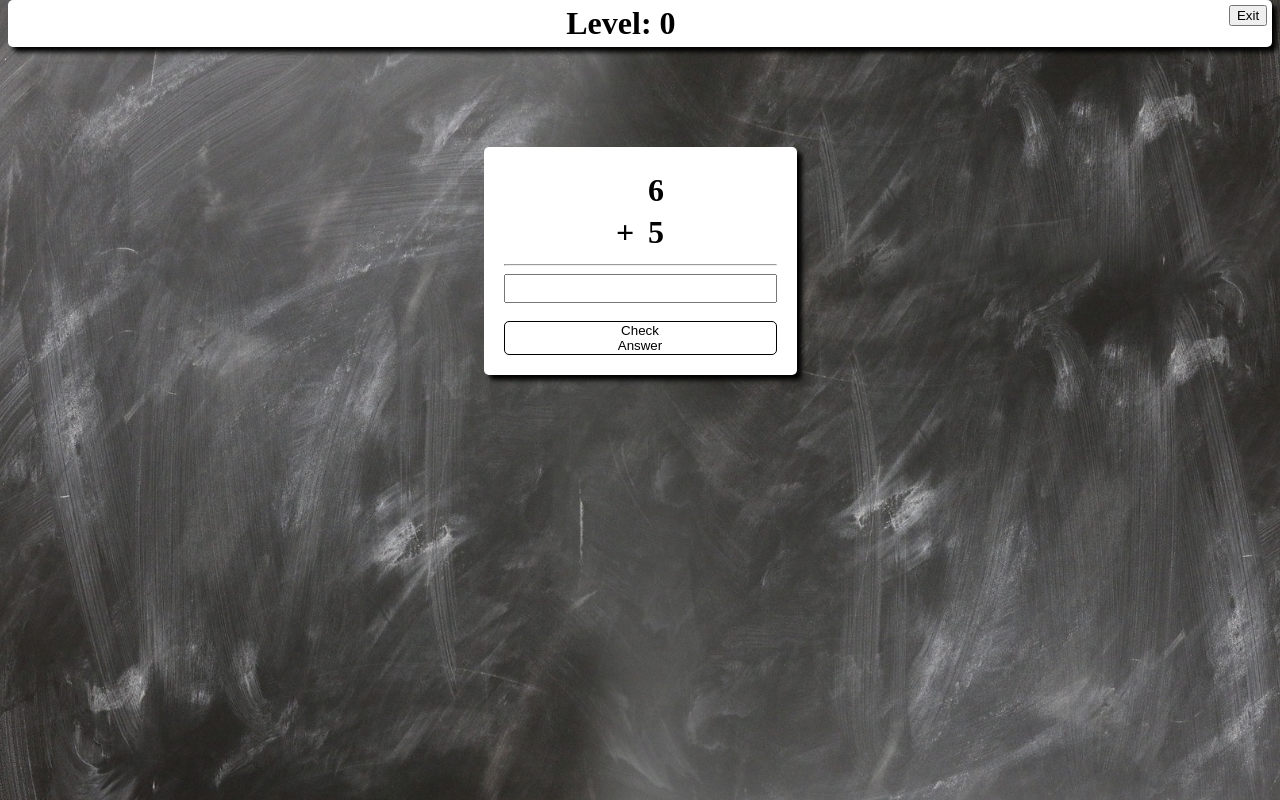
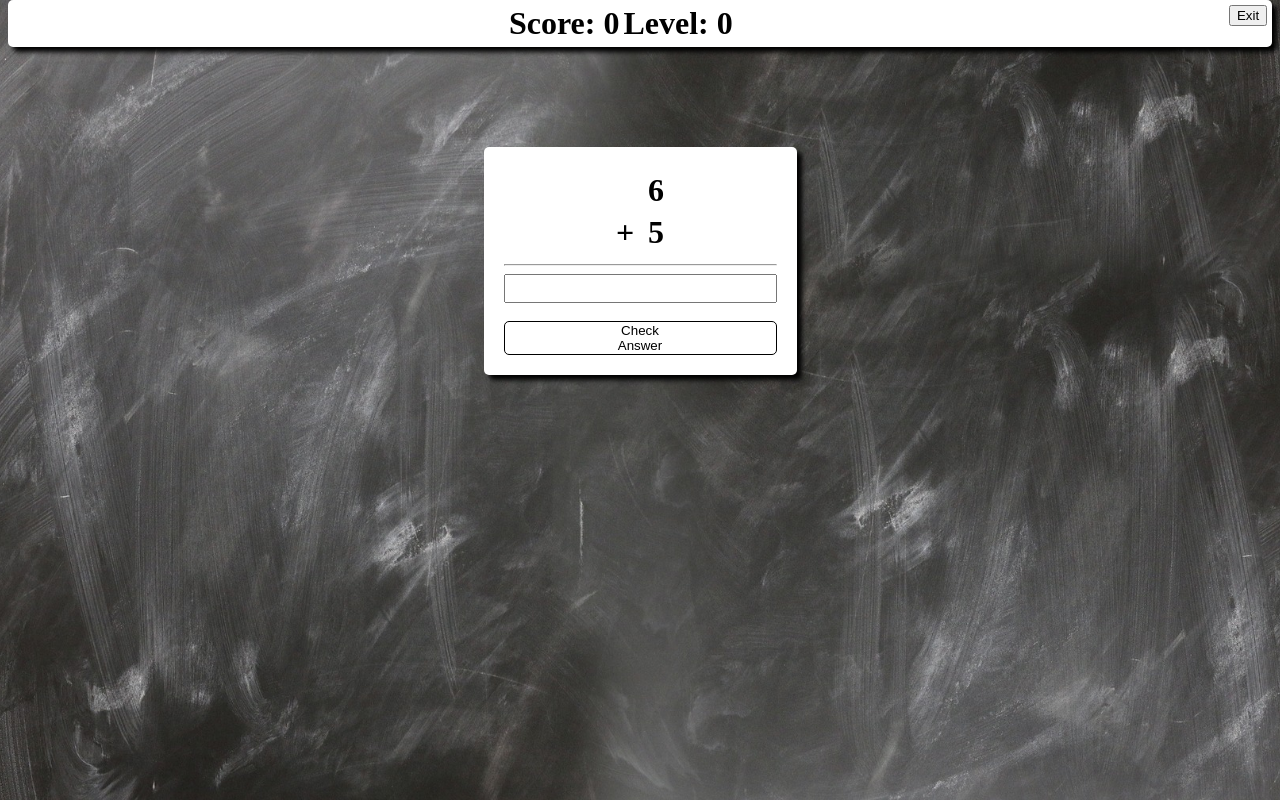
Before and after one commit to jim9112/Math-Flashcards, a plain HTML site: page index.html in a window 1280 px wide. Both pictures are taken after a click on the input "Submit". Drawn offline with Linux system fonts and the light colour scheme.

Commit message:
added score

```diff
--- a/index.html
+++ b/index.html
@@ -13,7 +13,8 @@
     <div class="main-screen">
         <div id='menu-bar'>
             <!-- <h1 id="welcome-banner">Welcome</h1> -->
-            <h1>Level: </h1><h1 id="score-display">0</h1>
+            <h1>Score: </h1><h1 id="score-display">0</h1>
+            <h1>Level: </h1><h1 id="level-display">0</h1>
             <button id="exit">Exit</button>
         </div>
         <div id="menu-screen" class="card">
--- a/js/app.js
+++ b/js/app.js
@@ -1,15 +1,18 @@
 // To Do
 // move variables out of global
 // scoring system
-// get rid of popups
+
 
 const loginScreen = document.querySelector('#login-screen');
 const menuScreen = document.querySelector('#menu-screen');
 const flashCard = document.querySelector('#flash-card');
 const problemNumbers = document.querySelectorAll('.problem-numbers');
 const exitButton = document.querySelector('#exit');
+const levelDisplay = document.querySelector('#level-display');
 const scoreDisplay = document.querySelector('#score-display');
 
+
+// ******************************************* Variables Used for levels and game data *********************************
 let realAnswer;
 
 const player = {
@@ -55,11 +58,17 @@ const cardReset = () => {
     flashCard.style.backgroundColor = "white";
     document.querySelector('#answer-button').innerHTML = 'Check <br> Answer';
 };
+// change level and score display
+const changeScore = () => {
+    levelDisplay.textContent = player.level;
+    scoreDisplay.textContent = player.score;
+};
+
 
 // ******************************************* Generate Math Problems **************************************************
 const generateProblem = () => {
     // update player level
-    scoreDisplay.textContent = player.level;
+    changeScore();
     cardReset();
     // adjust sign used in math problem
     let sign = '';
@@ -104,7 +113,7 @@ const checkAnswer = (sign) => {
     }
 };
 
-// ******************************************* Event Listeners for Buttons ***************************************** ***
+// ******************************************* Event Listeners for Buttons *********************************************
 
 // answer button submit
 document.querySelector('#answer-form').onsubmit = (e) => {
@@ -119,10 +128,12 @@ document.querySelector('#answer-form').onsubmit = (e) => {
         if (realAnswer === userAnswer) {
             correctAnswer();
             player.score += 1;
+            changeScore();
             checkScore();
         } else {
             wrongAnswer();
             player.score -= 1;
+            changeScore();
             checkScore();
             userAnswerInput.value = '';
         }
@@ -134,7 +145,7 @@ document.querySelector('#math-selection').onsubmit = (e) => {
     e.preventDefault();
     menuScreen.style.display = 'none';
     flashCard.style.display = 'block';
-    scoreDisplay.textContent = player.level;
+    changeScore();
     if (document.querySelector('#addition').checked) {
         player.gameMode = 'addition';
         generateProblem();
```
